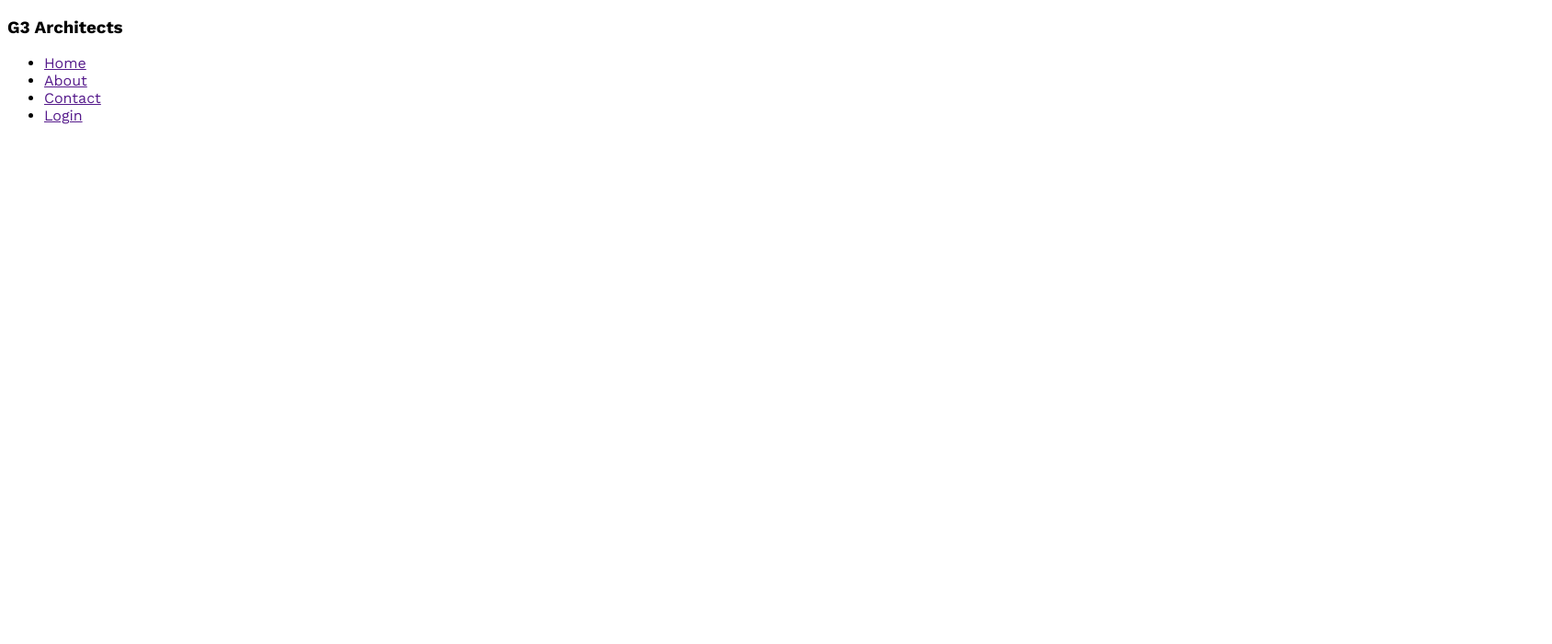
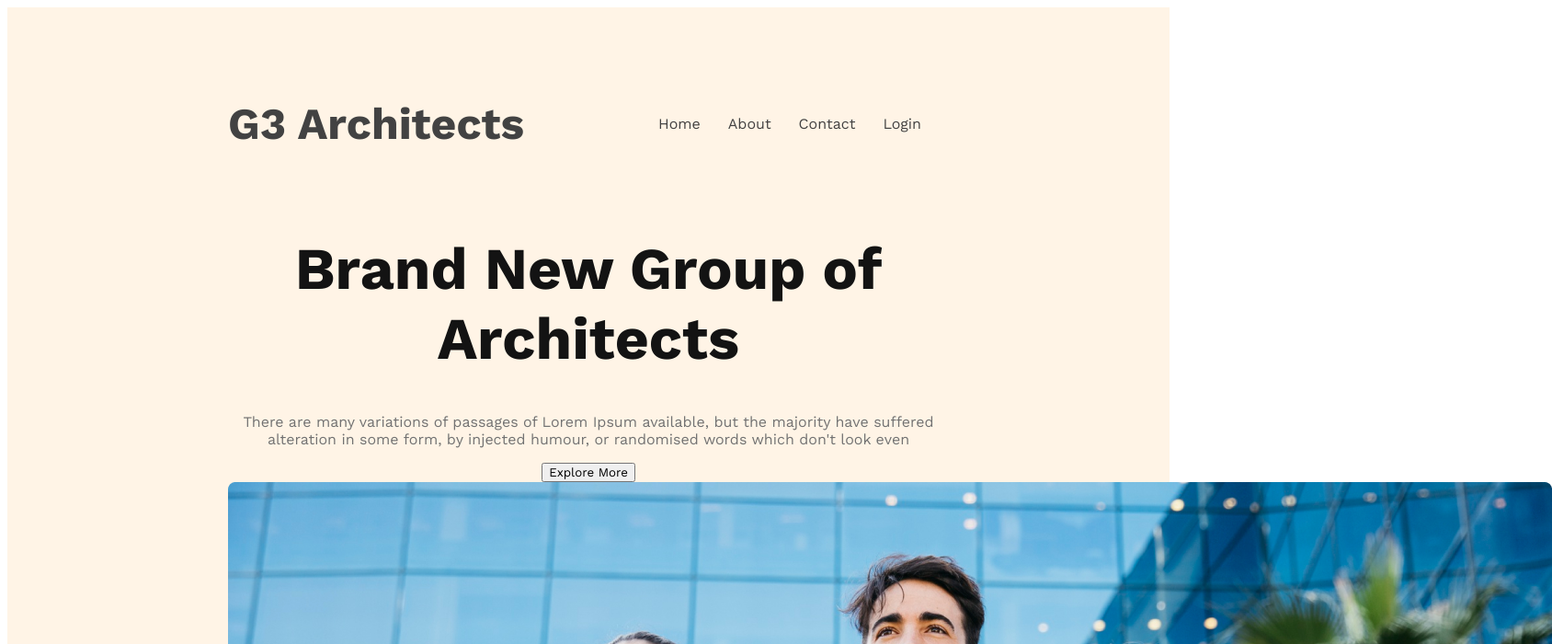
Before and after one commit to MahfuzaKhatun24/g3-architects-website, a plain HTML site: page index.html in a window 1280 px wide. Shown: the top 700 px of the page at 92% size, 1688 px wide, since content can reach past the window. Drawn offline with nearby package versions, Linux system fonts and the light colour scheme.

Commit message:
banner content added

```diff
--- a/index.html
+++ b/index.html
@@ -9,7 +9,7 @@
 <body>
     <header>
 <nav>
-    <h3>
+    <h3 class="nav-title">
         G3 Architects
     </h3>
     <ul>
@@ -21,6 +21,12 @@
 
     </ul>
 </nav>
+<div class="banner">
+  <div class="banner-content"><h1 class="banner-title">Brand New Group of Architects </h1>
+    <p class="banner-description">There are many variations of passages of Lorem Ipsum available, but the majority have suffered alteration in some form, by injected humour, or randomised words which don't look even</p>
+    <button class="btn-primary">Explore More</button></div>
+  <img src="images/banner.png" alt="">
+</div>
     </header>
     <main>
 
--- a/styles/architects.css
+++ b/styles/architects.css
@@ -5,3 +5,43 @@
 *{
     font-family: 'Work Sans', sans-serif;
 }
+header{
+    background: rgba(255, 144, 14, 0.10);
+    padding: 50px 240px;
+}
+nav{
+    display: flex;
+    justify-content: space-between;
+    align-items: center;
+}
+.nav-title{
+    font-size: 3rem;
+    font-weight: 700;
+    color: #424242;
+}
+nav >ul {
+    display: flex;
+}
+nav li{
+    list-style: none;
+    margin-right: 30px;
+    font-weight: 500px;
+    font-size: 1rem;
+}
+nav li a{
+    text-decoration: none;
+ color: var(--dark-02, #424242);
+}
+.banner-content{
+ max-width: 800px;
+ text-align: center;
+ margin: 0 auto;
+}
+.banner-title{
+    font-size: 4rem;
+    font-weight: 700;
+     color: var(--dark-01, #131313);
+}
+.banner-description{
+    color:  #727272;
+}
```
